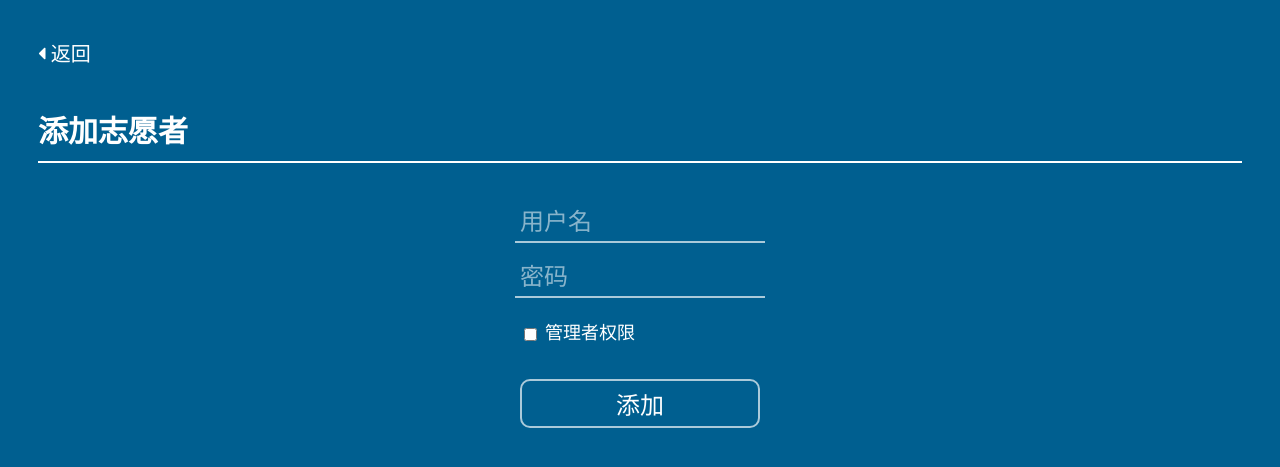
After one commit to YKPS-FooBar/swim4love, a Flask app: page /register in a window 1280 px wide. The commit adds this page. Shown: the top 467 px of the page. Run offline with Flask 2, Linux system fonts and the light colour scheme; a user stored in the database is signed in.

Commit message:
add links to everywhere

```diff
--- a/config.py
+++ b/config.py
@@ -37,7 +37,7 @@ if not os.path.isfile('instance/secrets.py'):
     print('No secret key file (instance/secrets.py) detected. Auto-generating...')
     os.makedirs('instance', exist_ok=True)
     with open('instance/secrets.py', 'w') as file:
-        file.write('SECRET_KEY = {!r}\n'.format(os.urandom(24)))
+        file.write('SECRET_KEY = {!r}\n'.format(os.urandom(24).hex()))
 
 
 app_config = {
--- a/swim4love/static/styles/volunteer.css
+++ b/swim4love/static/styles/volunteer.css
@@ -1,17 +1,21 @@
-* {
-    margin: 0;
+html {
+    background: #005f90;
+    margin: 30px;
     color: white;
     font-family: system-ui, sans-serif;
     font-size: 18px;
 }
 
-html {
-    background: #005f90;
-    margin: 30px;
-    /* margin-top: env(safe-area-inset-top);
-    margin-left: env(safe-area-inset-left);
-    margin-right: env(safe-area-inset-right);
-    margin-bottom: env(safe-area-inset-bottom); */
+a {
+    text-decoration: none;
+}
+
+a, input {
+    color: white;
+}
+
+p {
+    margin: 0;
 }
 
 .submit, .swimmer-button, #show-link-swimmer, #show-add-swimmer, #admin-refresh {
@@ -24,7 +28,7 @@ html {
 }
 
 h1 {
-    margin: 15px 0 10px;
+    margin: 40px 0 10px;
     font-size: 30px;
 }
 
@@ -38,17 +42,17 @@ hr {
     align-items: center;
     justify-content: space-between;
     margin-bottom: 30px;
+    white-space: nowrap;
+}
+
+#header a {
+    font-size: 20px;
 }
 
 #logo {
     display: block;
-    width: 60%;
+    width: 90%;
     max-width: 400px;
-}
-
-#logout-button {
-    text-decoration: none;
-    font-size: 24px;
 }
 
 .swimmer-item {
@@ -93,6 +97,7 @@ hr {
 
 #link-swimmer-back, #add-swimmer-back {
     padding: 0;
+    font-size: 20px;
 }
 
 .msg {
@@ -170,11 +175,21 @@ hr {
     text-align: center;
     margin-top: 30px;
     border: 2px solid #fffa;
-    border-radius: 5px;
+    border-radius: 10px;
 }
 
-#show-add-swimmer {
+.dashed-border-button {
     border-radius: 10px;
     border: 2px dashed #fffa;
     padding: 10px;
 }
+
+#manage-users {
+    display: flex;
+    margin: 0 -10px;
+}
+
+#manage-users > * {
+    flex-grow: 1;
+    margin: 0 10px;
+}
--- /dev/null
+++ b/swim4love/templates/volunteer/register.html
@@ -0,0 +1,38 @@
+<!DOCTYPE html>
+<html>
+<head>
+  <meta charset="utf-8" />
+  <link rel="icon" href="assets/favicon.ico" type="image/x-icon" />
+  <meta name="viewport" content="initial-scale=1, viewport-fit=cover">
+  <script type="text/javascript" src="/static/vendors/jquery.min.js"></script>
+  <link rel="stylesheet" href="/static/vendors/fontawesome/css/all.css">
+  <link rel="stylesheet" href="/static/styles/volunteer.css">
+  <title>添加志愿者 | 为爱畅游</title>
+</head>
+<body>
+  <div id="page-container">
+    <div id="header">
+      <a href="/"><i class="fas fa-caret-left"></i> 返回</a>
+    </div>
+    <h1>添加志愿者</h1>
+    <hr />
+    <form class="login-form" method="POST">
+      {% with messages = get_flashed_messages(with_categories=True) %}
+        {% if messages %}
+          <div class="flashes">
+          {% for category, message in messages %}
+            <strong><span class="fas {% if category == 'success' %}fa-check{% else %}fa-exclamation-triangle{% endif %}"></span>&nbsp;{{ message }}</strong>
+          {% endfor %}
+          </div>
+        {% endif %}
+      {% endwith %}
+      <input type="text" name="username" class="input input-text" placeholder="用户名" autocomplete="off" required>
+      <input type="password" name="password" class="input input-text" placeholder="密码" required>
+      <div class="input input-check">
+        <input id="is-admin" type="checkbox" name="is-admin"><label for="is-admin">&nbsp;管理者权限</label>
+      </div>
+      <input type="submit" value="添加" class="input submit">
+    </form>
+  </div>
+</body>
+</html>
--- a/swim4love/templates/volunteer.html
+++ b/swim4love/templates/volunteer/volunteer.html
@@ -9,7 +9,6 @@
   <!-- <script type="text/javascript" src="/static/vendors/adapter.min.js"></script> -->
   <!-- For barcode recognition -->
   <!-- <script type="text/javascript" src="/static/vendors/quagga.min.js"></script> -->
-  <!-- For storing list of swimmers into cookies -->
   <link rel="stylesheet" href="/static/vendors/fontawesome/css/all.css">
   <link rel="stylesheet" href="/static/styles/volunteer.css">
   <title>志愿者 | 为爱畅游</title>
@@ -31,8 +30,8 @@
     </div>
     <div id="swimmers">
       <div id="header">
-        <img id="logo" src="/static/images/event-logo.svg">
-        <a id="logout-button" href="/logout">登出 <i class="fas fa-sign-out-alt"></i></a>
+        <a href="/"><img id="logo" src="/static/images/event-logo.svg"></a>
+        <a href="/logout">登出 <i class="fas fa-sign-out-alt"></i></a>
       </div>
       <h1>游泳者 <span id="show-link-swimmer" class='fas fa-plus-square'></span></h1>
       <hr />
--- a/swim4love/views.py
+++ b/swim4love/views.py
@@ -199,7 +199,7 @@ def index():
 @app.route('/login', methods=['GET', 'POST'])
 def login():
     if request.method == 'GET':
-        return render_template('login.html')
+        return render_template('volunteer/login.html')
 
     username = request.form.get('username')
     password = request.form.get('password')
@@ -208,11 +208,11 @@ def login():
 
     if not user:
         flash('用户名不存在')
-        return render_template('login.html')
+        return render_template('volunteer/login.html')
 
     if not check_password_hash(user.password, password):
         flash('用户名密码错误')
-        return render_template('login.html')
+        return render_template('volunteer/login.html')
 
     login_user(user)
 
@@ -224,12 +224,10 @@ def login():
 
 
 @app.route('/register', methods=['GET', 'POST'])
+@admin_required
 def register():
-    if app.env != 'development':
-        abort(404)
-
     if request.method == 'GET':
-        return render_template('register.html')
+        return render_template('volunteer/register.html')
 
     username = request.form.get('username')
     password = request.form.get('password')
@@ -237,7 +235,7 @@ def register():
 
     if Volunteer.query.filter_by(username=username).first():
         flash('用户名已存在')
-        return render_template('register.html')
+        return render_template('volunteer/register.html')
 
     user = Volunteer(username=username,
                      password=generate_password_hash(password, method='sha256'),
@@ -245,13 +243,29 @@ def register():
     db.session.add(user)
     db.session.commit()
 
-    login_user(user)
+    flash('用户注册成功', 'success')
+    return render_template('volunteer/register.html')
 
-    next = request.args.get('next')
-    if next and is_safe_url(next):
-        return redirect(next)
-    else:
-        return redirect(url_for('index'))
+
+@app.route('/delete-volunteer', methods=['GET', 'POST'])
+@admin_required
+def delete_volunteer():
+    if request.method == 'GET':
+        return render_template('volunteer/delete_volunteer.html')
+
+    username = request.form.get('username')
+
+    filtered = Volunteer.query.filter_by(username=username)
+
+    if not filtered.first():
+        flash('用户名不存在')
+        return render_template('volunteer/delete_volunteer.html')
+
+    filtered.delete()
+    db.session.commit()
+
+    flash('用户删除成功', 'success')
+    return render_template('volunteer/delete_volunteer.html')
 
 
 @app.route('/logout')
@@ -264,13 +278,13 @@ def logout():
 @app.route('/volunteer')
 @login_required
 def volunteer_page():
-    return render_template('volunteer.html')
+    return render_template('volunteer/volunteer.html')
 
 
 @app.route('/admin')
 @admin_required
 def admin_page():
-    return render_template('admin.html')
+    return render_template('volunteer/admin.html')
 
 
 @app.route('/leaderboard')
```
Also changed, not shown: swim4love/models.py (+10 -1 lines), swim4love/templates/volunteer/admin.html (renamed from swim4love/templates/admin.html, +11 -4 lines), swim4love/templates/volunteer/delete_volunteer.html (renamed from swim4love/templates/login.html, +7 -13 lines), swim4love/templates/volunteer/login.html (renamed from swim4love/templates/register.html, +7 -15 lines).
